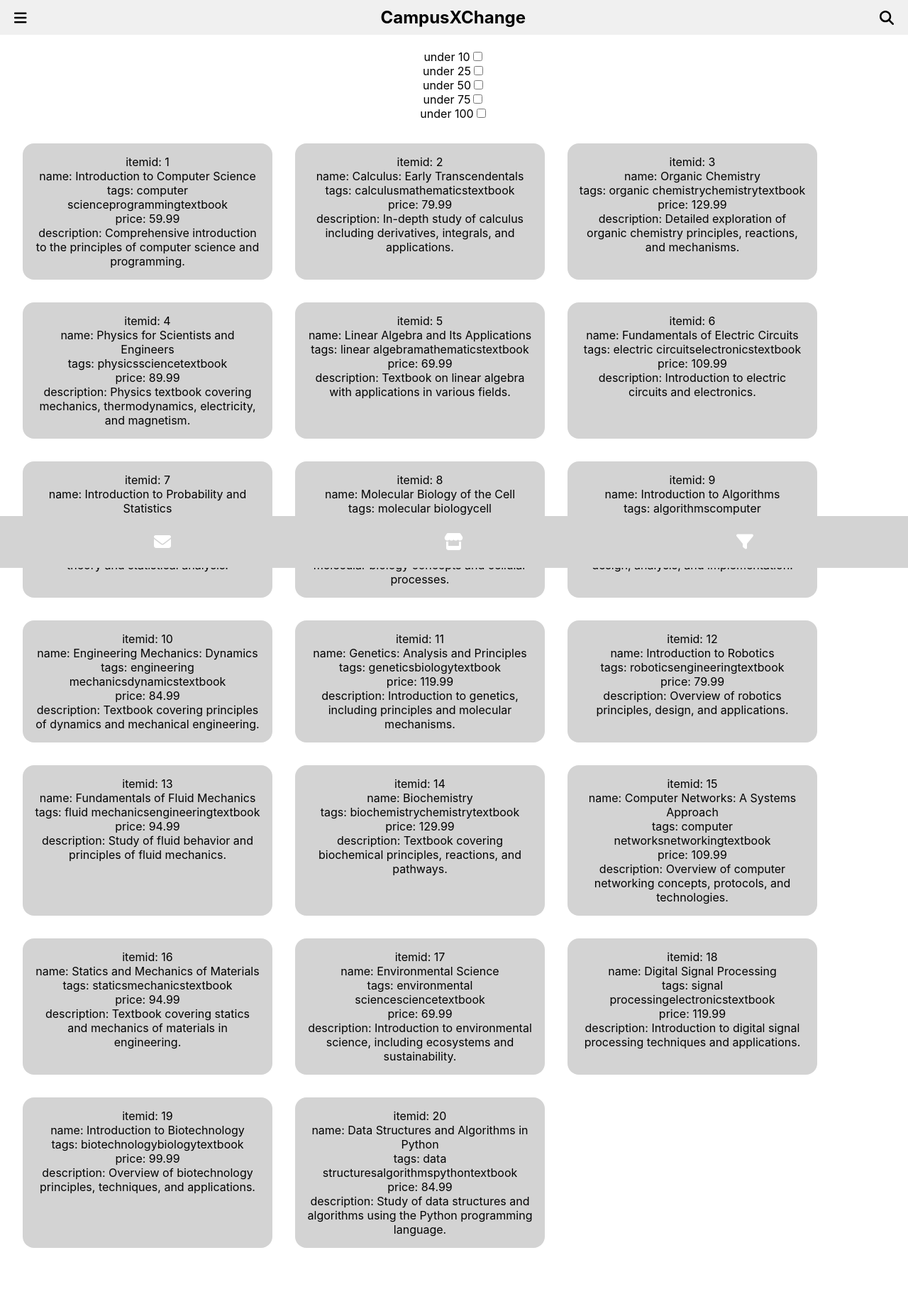
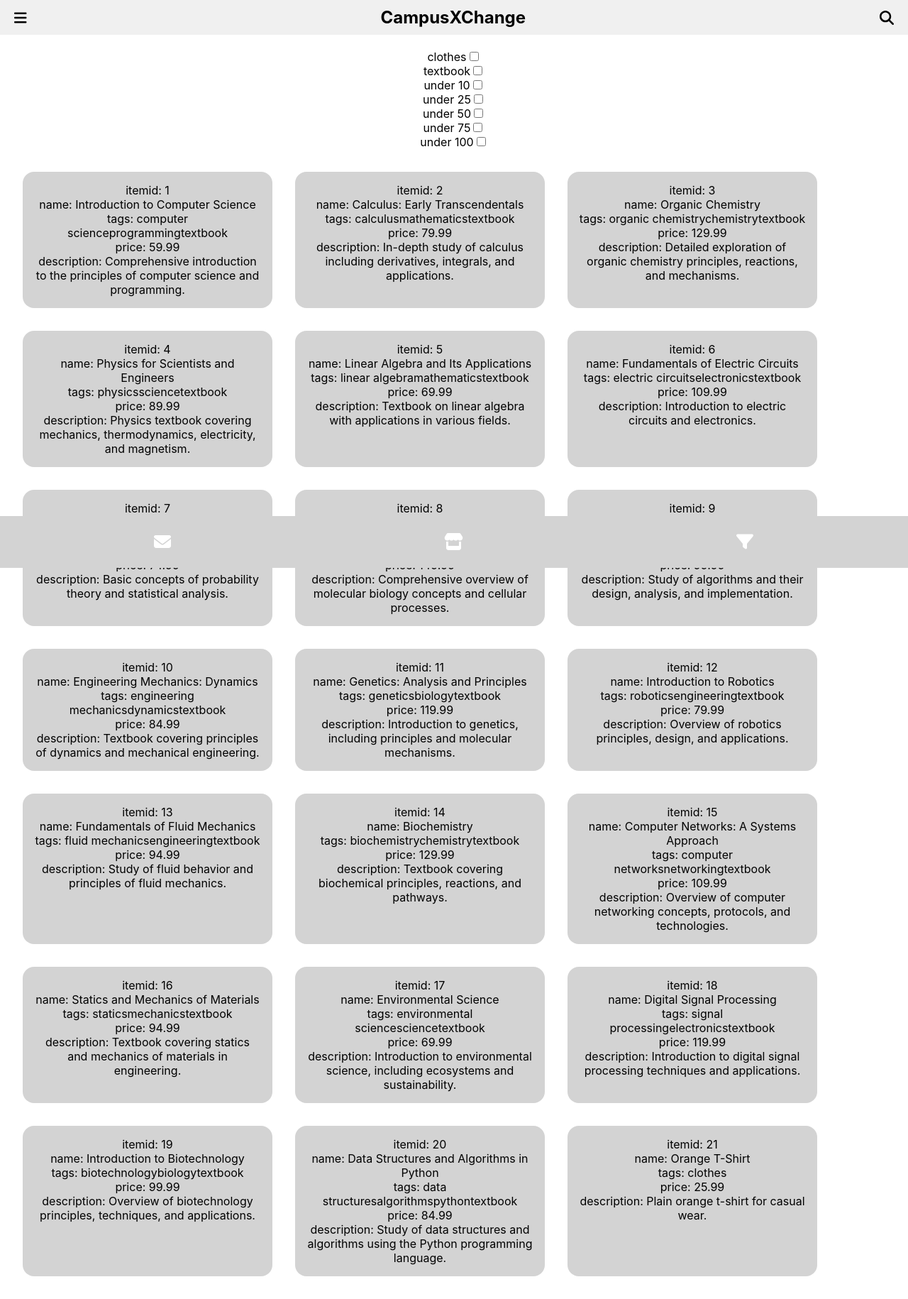
Before and after one commit to 394-s24/CampusXChange, a React (Vite) app: page / in a window 1280 px wide. Shown: the whole page at 71% size. Before the commit the page ends 1790 px from the top, so only its background shows below. Built offline with nearby package versions, Linux system fonts and the light colour scheme.

Commit message:
tag filter setup

```diff
--- a/src/App.jsx
+++ b/src/App.jsx
@@ -1,10 +1,11 @@
 import { useState, useEffect } from 'react';
 import logo from './logo.svg';
 import { FontAwesomeIcon } from '@fortawesome/react-fontawesome'
-import { faBars, faSearch, faEnvelope, faStore, faFilter } from '@fortawesome/free-solid-svg-icons';
+import { faBars, faSearch, faEnvelope, faStore, faFilter, faLessThan } from '@fortawesome/free-solid-svg-icons';
 import './App.css';
 import data from './fakedata.json';
 import PriceFilter from './components/PriceFilter';
+import TagFilter from './components/TagFilter';
 
 const App = () => {
 
@@ -12,11 +13,25 @@ const App = () => {
   const [activePriceFilter, setActivePriceFilter] = useState(Infinity);
   const [activeTags, setActiveTags] = useState([]);
 
+  const filterprices = [10, 25, 50, 75, 100];
+
   useEffect(() => {
     // min might not be used for now, but I wanted to make this function more general
-    const filtered = data.filter(item => item.price <= activePriceFilter);
+    let filtered = data.filter(item => item.price <= activePriceFilter);
+
+    // filter by tags
+    // if no tags selected do not do anything
+    if (activeTags.length > 0) {
+      let temp = [];
+      activeTags.forEach(tag => {
+        temp = [...temp, ...filtered.filter(item => item.tags.includes(tag))];
+      });
+
+      filtered = temp;
+    }
+
     setFilteredItems(filtered);
-  }, [activePriceFilter])
+  }, [activePriceFilter, activeTags])
 
   const itemslist = filteredItems.map(item => {
     return (
@@ -44,13 +59,15 @@ const App = () => {
         </div>
       </div>
       <div className="content">
+        <div className="filters-wrapper">
+          <div id="tag-filters" className="filter-group">
+            <TagFilter text="clothes" value="clothes" activeTags={activeTags} setActiveTags={setActiveTags} />
+            <TagFilter text="textbook" value="textbook" activeTags={activeTags} setActiveTags={setActiveTags} />
+          </div>
 
-        <div id="price-filters" className="filter-group">
-          <PriceFilter text="under 10" activeFilter={activePriceFilter} setFilter={setActivePriceFilter} min={0} max={10} />
-          <PriceFilter text="under 25" activeFilter={activePriceFilter} setFilter={setActivePriceFilter} min={0} max={25} />
-          <PriceFilter text="under 50" activeFilter={activePriceFilter} setFilter={setActivePriceFilter} min={0} max={50} />
-          <PriceFilter text="under 75" activeFilter={activePriceFilter} setFilter={setActivePriceFilter} min={0} max={75} />
-          <PriceFilter text="under 100" activeFilter={activePriceFilter} setFilter={setActivePriceFilter} min={0} max={100} />
+          <div id="price-filters" className="filter-group">
+            {filterprices.map(price => <PriceFilter text={`under ${price}`} activeFilter={activePriceFilter} setFilter={setActivePriceFilter} min={0} max={price} />)}
+          </div>
         </div>
 
         <div className="items-wrapper">
--- /dev/null
+++ b/src/components/TagFilter.jsx
@@ -0,0 +1,31 @@
+import React, { useState } from 'react';
+
+export default function TagFilter({ text, value, activeTags, setActiveTags }) {
+    // Component for the checkbox and text label for the price filter
+    // May completely remove if we want to change how we filter
+    // (e.g. let user type min/max instead of giving them predefined min/max)
+
+    const handleChange = () => {
+        if (activeTags.includes(value)) {
+            setActiveTags(activeTags.filter(tag => tag !== value));
+        } else {
+            setActiveTags([...activeTags, value]);
+        }
+        activeTags.map(tag => console.log(tag));
+    };
+
+    return (
+        <>
+            <div>
+                <label>
+                    {text}
+                </label>
+                <input
+                    type="checkbox"
+                    checked={activeTags.includes(value)}
+                    onChange={handleChange}
+                />
+            </div>
+        </>
+    );
+}
--- a/src/fakedata.json
+++ b/src/fakedata.json
@@ -138,5 +138,12 @@
       "price": 84.99,
       "description": "Study of data structures and algorithms using the Python programming language.",
       "tags": ["data structures", "algorithms", "python", "textbook"]
-    }
+    },
+    {
+        "itemid": 21,
+        "name": "Orange T-Shirt",
+        "price": 25.99,
+        "description": "Plain orange t-shirt for casual wear.",
+        "tags": ["clothes"]
+      }
   ]
```
